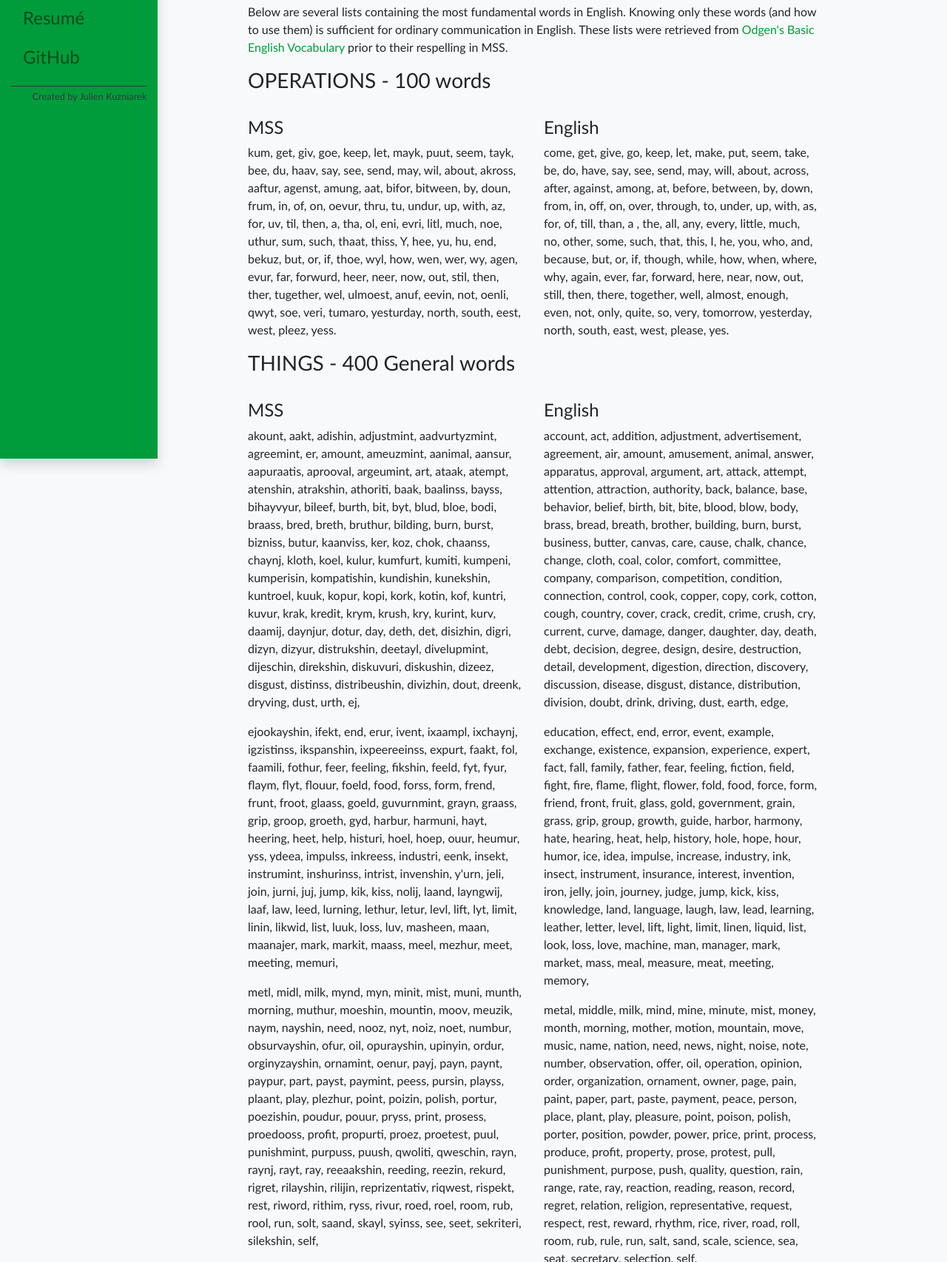
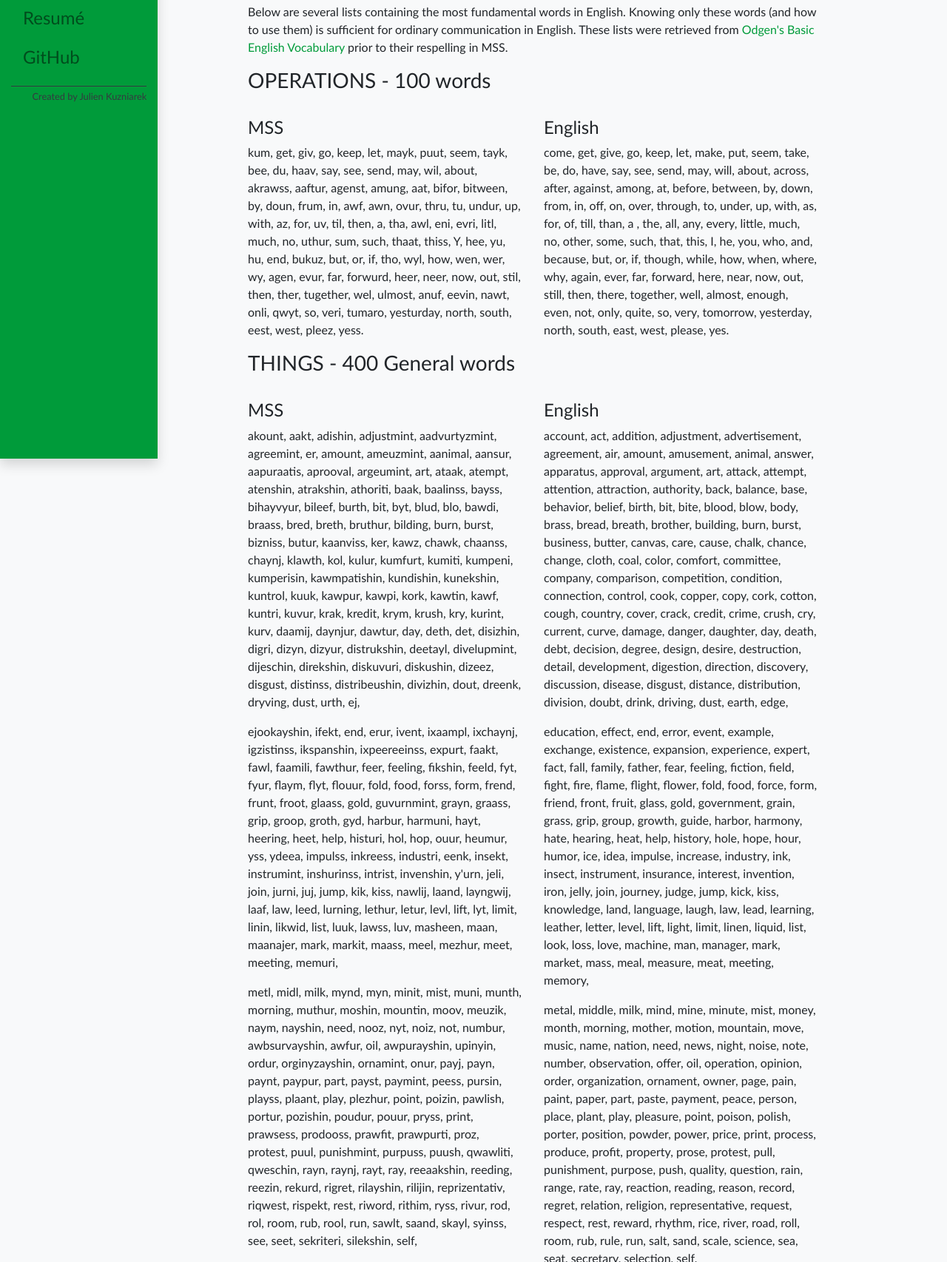
Before and after one commit to jkuzniarek/website-php, a PHP site: page /projects/MSS/wordlist.php in a window 1280 px wide. Shown: the part 180-1886 px from the top of the page at 74% size. Run offline with PHP 8.4, Linux system fonts and the light colour scheme; data comes from the database, SQL or seed files in the repository.

Commit message:
changed o to aw, and oe to o

```diff
--- a/projects/MSS/wordlist.php
+++ b/projects/MSS/wordlist.php
@@ -30,13 +30,13 @@ include $sRoot.'templates/sidebar.php';
       <div class="col">
         <h4>MSS</h4>
         <p>
-          kum, get, giv, goe, keep, let, mayk, puut, seem, tayk, bee, du, haav, say, see, send, may, wil,
-          about, akross, aaftur, agenst, amung, aat, bifor, bitween, by, doun, frum, in, of, on, oevur, thru, tu, undur, up, with,
+          kum, get, giv, go, keep, let, mayk, puut, seem, tayk, bee, du, haav, say, see, send, may, wil,
+          about, akrawss, aaftur, agenst, amung, aat, bifor, bitween, by, doun, frum, in, awf, awn, ovur, thru, tu, undur, up, with,
           az, for, uv, til, then,
-          a, tha, ol, eni, evri, litl, much, noe, uthur, sum, such, thaat, thiss, Y, hee, yu, hu,
-          end, bekuz, but, or, if, thoe, wyl, how, wen, wer, wy,
+          a, tha, awl, eni, evri, litl, much, no, uthur, sum, such, thaat, thiss, Y, hee, yu, hu,
+          end, bukuz, but, or, if, tho, wyl, how, wen, wer, wy,
           agen, evur, far, forwurd, heer, neer, now, out, stil, then, ther, tugether, wel,
-          ulmoest, anuf, eevin, not, oenli, qwyt, soe, veri, tumaro, yesturday,
+          ulmost, anuf, eevin, nawt, onli, qwyt, so, veri, tumaro, yesturday,
           north, south, eest, west, pleez, yess.
         </p>
       </div>
@@ -63,49 +63,49 @@ include $sRoot.'templates/sidebar.php';
         <p>
           akount, aakt, adishin, adjustmint, aadvurtyzmint, agreemint, er, amount, ameuzmint, aanimal,
           aansur, aapuraatis, aprooval, argeumint, art, ataak, atempt, atenshin, atrakshin, athoriti,
-          baak, baalinss, bayss, bihayvyur, bileef, burth, bit, byt, blud, bloe,
-          bodi, braass, bred, breth, bruthur, bilding, burn, burst, bizniss, butur,
-          kaanviss, ker, koz, chok, chaanss, chaynj, kloth, koel, kulur, kumfurt,
-          kumiti, kumpeni, kumperisin, kompatishin, kundishin, kunekshin, kuntroel, kuuk, kopur, kopi,
-          kork, kotin, kof, kuntri, kuvur, krak, kredit, krym, krush, kry,
-          kurint, kurv, daamij, daynjur, dotur, day, deth, det, disizhin, digri,
+          baak, baalinss, bayss, bihayvyur, bileef, burth, bit, byt, blud, blo,
+          bawdi, braass, bred, breth, bruthur, bilding, burn, burst, bizniss, butur,
+          kaanviss, ker, kawz, chawk, chaanss, chaynj, klawth, kol, kulur, kumfurt,
+          kumiti, kumpeni, kumperisin, kawmpatishin, kundishin, kunekshin, kuntrol, kuuk, kawpur, kawpi,
+          kork, kawtin, kawf, kuntri, kuvur, krak, kredit, krym, krush, kry,
+          kurint, kurv, daamij, daynjur, dawtur, day, deth, det, disizhin, digri,
           dizyn, dizyur, distrukshin, deetayl, divelupmint, dijeschin, direkshin, diskuvuri, diskushin, dizeez,
           disgust, distinss, distribeushin, divizhin, dout, dreenk, dryving, dust, urth, ej,
         </p>
         <p>
           ejookayshin, ifekt, end, erur, ivent, ixaampl, ixchaynj, igzistinss, ikspanshin, ixpeereeinss,
-          expurt, faakt, fol, faamili, fothur, feer, feeling, fikshin, feeld, fyt,
-          fyur, flaym, flyt, flouur, foeld, food, forss, form, frend, frunt,
-          froot, glaass, goeld, guvurnmint, grayn, graass, grip, groop, groeth, gyd,
-          harbur, harmuni, hayt, heering, heet, help, histuri, hoel, hoep, ouur,
+          expurt, faakt, fawl, faamili, fawthur, feer, feeling, fikshin, feeld, fyt,
+          fyur, flaym, flyt, flouur, fold, food, forss, form, frend, frunt,
+          froot, glaass, gold, guvurnmint, grayn, graass, grip, groop, groth, gyd,
+          harbur, harmuni, hayt, heering, heet, help, histuri, hol, hop, ouur,
           heumur, yss, ydeea, impulss, inkreess, industri, eenk, insekt, instrumint, inshurinss,
           intrist, invenshin, y'urn, jeli, join, jurni, juj, jump, kik, kiss,
-          nolij, laand, layngwij, laaf, law, leed, lurning, lethur, letur, levl,
-          lift, lyt, limit, linin, likwid, list, luuk, loss, luv, masheen,
+          nawlij, laand, layngwij, laaf, law, leed, lurning, lethur, letur, levl,
+          lift, lyt, limit, linin, likwid, list, luuk, lawss, luv, masheen,
           maan, maanajer, mark, markit, maass, meel, mezhur, meet, meeting, memuri,
         </p>
         <p>
           metl, midl, milk, mynd, myn, minit, mist, muni, munth, morning,
-          muthur, moeshin, mountin, moov, meuzik, naym, nayshin, need, nooz, nyt,
-          noiz, noet, numbur, obsurvayshin, ofur, oil, opurayshin, upinyin, ordur, orginyzayshin,
-          ornamint, oenur, payj, payn, paynt, paypur, part, payst, paymint, peess,
-          pursin, playss, plaant, play, plezhur, point, poizin, polish, portur, poezishin,
-          poudur, pouur, pryss, print, prosess, proedooss, profit, propurti, proez, proetest,
-          puul, punishmint, purpuss, puush, qwoliti, qweschin, rayn, raynj, rayt, ray,
+          muthur, moshin, mountin, moov, meuzik, naym, nayshin, need, nooz, nyt,
+          noiz, not, numbur, awbsurvayshin, awfur, oil, awpurayshin, upinyin, ordur, orginyzayshin,
+          ornamint, onur, payj, payn, paynt, paypur, part, payst, paymint, peess,
+          pursin, playss, plaant, play, plezhur, point, poizin, pawlish, portur, pozishin,
+          poudur, pouur, pryss, print, prawsess, prodooss, prawfit, prawpurti, proz, protest,
+          puul, punishmint, purpuss, puush, qwawliti, qweschin, rayn, raynj, rayt, ray,
           reeaakshin, reeding, reezin, rekurd, rigret, rilayshin, rilijin, reprizentativ, riqwest, rispekt,
-          rest, riword, rithim, ryss, rivur, roed, roel, room, rub, rool,
-          run, solt, saand, skayl, syinss, see, seet, sekriteri, silekshin, self,
+          rest, riword, rithim, ryss, rivur, rod, rol, room, rub, rool,
+          run, sawlt, saand, skayl, syinss, see, seet, sekriteri, silekshin, self,
         </p>
         <p>
-          senss, survint, sex, shayd, shayk, shaym, shok, syd, syn, silk,
-          silvur, sistur, syz, sky, sleep, slip, sloep, smash, smel, smyl,
-          smoek, sneez, snoe, soep, susyiti, sun, song, sort, sound, soop,
-          spayss, stayj, start, staytmint, steem, steel, step, stich, stoen, stop,
+          senss, survint, sex, shayd, shayk, shaym, shawk, syd, syn, silk,
+          silvur, sistur, syz, sky, sleep, slip, slop, smash, smel, smyl,
+          smok, sneez, sno, sop, susyiti, sun, sawng, sort, sound, soop,
+          spayss, stayj, start, staytmint, steem, steel, step, stich, ston, stawp,
           stori, strech, strukchur, substinss, shuugur, sugjeschin, sumur, suport, supryz, swim,
-          sistim, tok, tayst, tax, teeching, tendinsi, test, theeri, thing, thot,
-          thundur, tym, tin, top, tuch, trayd, tranzport, trik, trubl, turn,
-          twist, eunit, euz, vaaleu, vurss, vesul, veu, voiss, wok, wor,
-          waash, wayst, wotur, wayv, waax, way, wethur, week, wayt, wind,
+          sistim, tawk, tayst, tax, teeching, tendinsi, test, theeri, thing, thawt,
+          thundur, tym, tin, tawp, tuch, trayd, tranzport, trik, trubl, turn,
+          twist, eunit, euz, vaaleu, vurss, vesul, veu, voiss, wawk, wor,
+          waash, wayst, wawtur, wayv, waax, way, wethur, week, wayt, wind,
           wyn, wintur, wuumin, wuud, wuul, wurd, wurk, wound, ryting, yeer.
         </p>
       </div>
@@ -163,28 +163,28 @@ include $sRoot.'templates/sidebar.php';
       <div class="col">
         <h4>MSS</h4>
         <p>
-          ayngl, aant, aapl, arch, arm, armi, baybi, baag, bol, baand,
+          ayngl, aant, aapl, arch, arm, armi, baybi, baag, bawl, baand,
           baysin, baaskit, baath, bed, bee, bel, beri, burd, blayd, bord,
-          boet, boen, buuk, boot, botl, box, boy, brayn, brayk, braanch,
+          bot, bon, buuk, boot, bawtl, bawx, boy, brayn, brayk, braanch,
           brik, brij, brush, bukit, bulb, butin, kayk, kaamura, kard, kart,
-          kerij, kaat, chayn, cheez, chest, chin, church, surkl, klok, kloud,
-          koet, kolur, koem, kord, kow, kup, kurtin, kuushin, dog, dor,
-          drayn, drar, dress, drop, eer, eg, enjin, y, fayss, farm,
+          kerij, kaat, chayn, cheez, chest, chin, church, surkl, klawk, kloud,
+          kot, kawlur, kom, kord, kow, kup, kurtin, kuushin, dawg, dor,
+          drayn, drar, dress, drawp, eer, eg, enjin, y, fayss, farm,
           fethur, fingur, fish, flaag, flor, fli, fuut, fork, fouul, fraym,
-          gardin, gurl, gluv, goet, gun, her, haamur, haand, haat, hed,
-          hart, huuk, horn, horss, hospital, houss, ylind, jool, ketl, kee,
+          gardin, gurl, gluv, got, gun, her, haamur, haand, haat, hed,
+          hart, huuk, horn, horss, hawspital, houss, ylind, jool, ketl, kee,
         </p>
         <p>
-          nee, nyf, not, leef, leg, lybreri, lyn, lip, lok, maap,
+          nee, nyf, nawt, leef, leg, lybreri, lyn, lip, lawk, maap,
           maach, munki, moon, mouth, musl, nayl, nek, needl, nurv, net,
-          noez, nut, ofiss, orinj, uvin, parsil, pen, pensil, pikchur, pig,
-          pin, pyp, playn, playt, plow, pokit, pot, poetaytoe, prisin, pump,
-          rayl, raat, riseet, ring, rod, roof, root, sayl, skool, sizurz,
+          noz, nut, awfiss, orinj, uvin, parsil, pen, pensil, pikchur, pig,
+          pin, pyp, playn, playt, plow, pawkit, pawt, potayto, prisin, pump,
+          rayl, raat, riseet, ring, rawd, roof, root, sayl, skool, sizurz,
           skru, seed, sheep, shelf, ship, shurt, shu, skin, skurt, snayk,
-          sok, spayd, spunj, spoon, spring, skwer, staamp, star, stayshin, stem,
-          stik, stoking, stumich, stor, street, sun, taybl, tayl, thred, throet,
-          thum, tikit, toe, tung, tooth, toun, trayn, tray, tree, trouzurz,
-          umbrela, wol, wotch, weel, wip, wisul, windoe, wing, wyur, wurm.
+          sawk, spayd, spunj, spoon, spring, skwer, staamp, star, stayshin, stem,
+          stik, stawking, stumich, stor, street, sun, taybl, tayl, thred, throt,
+          thum, tikit, to, tung, tooth, toun, trayn, tray, tree, trouzurz,
+          umbrela, wawl, wawtch, weel, wip, wisul, windo, wing, wyur, wurm.
         </p>
       </div>
       <div class="col">
```
Also changed, not shown: other parts of projects/MSS/wordlist.php (+13 -13 lines), projects/MSS/pronunciation.php (+20 -25 lines), projects/MSS/sample.php (+6 -6 lines).
